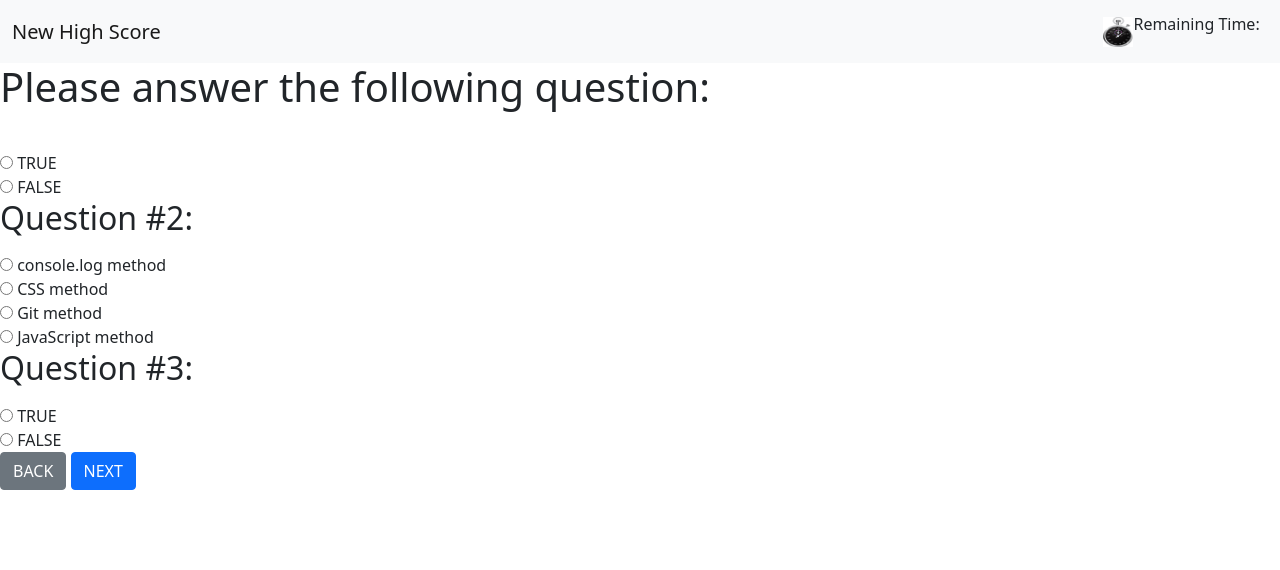
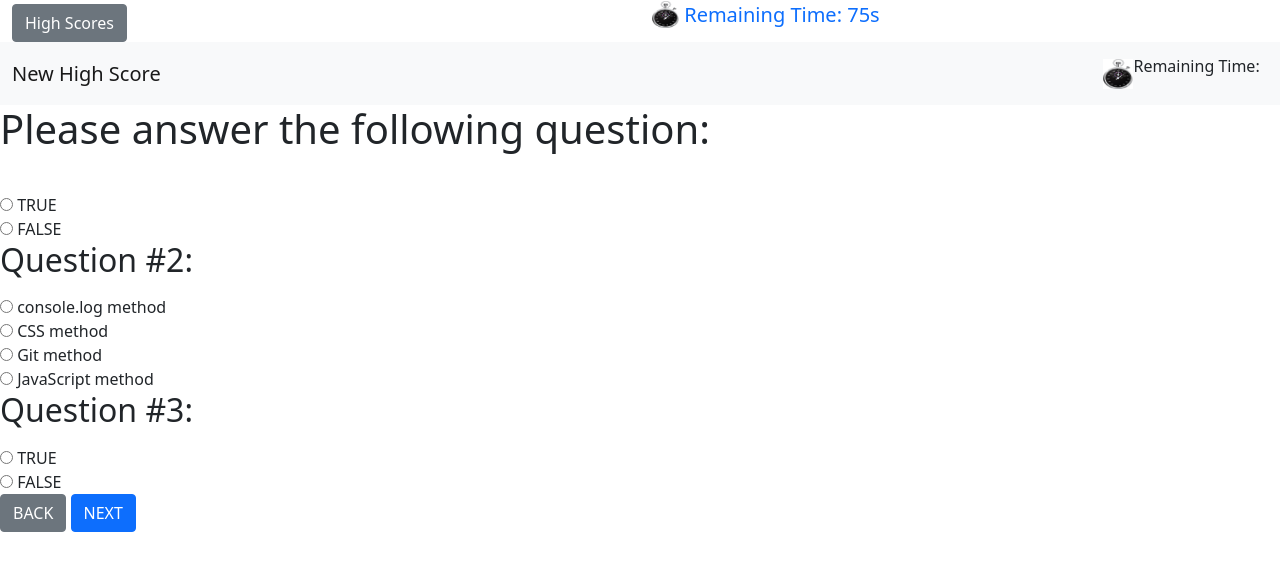
Before and after one commit to brittanyb89/Show-n-Tell, a website: page pages/page1-Quiz/quiz.html in a window 1280 px wide. Drawn offline with nearby package versions, Linux system fonts and the light colour scheme; files that its build step writes are made by us from their sources; files whose address does not match are found by name.

Commit message:
Added header from original html page

```diff
--- a/pages/page1-Quiz/quiz.html
+++ b/pages/page1-Quiz/quiz.html
@@ -20,6 +20,21 @@
     <link rel="icon" type="image/x-icon" href="../../assets/images/owl.jpg">
 
   </head>
+  <!-- Intro and timer in navbar -->
+  <body>
+    <header class="container-fluid">
+      <div class="row">
+        <div class="col-6">
+          <button id="High_Scores" type="button" class="btn btn-secondary d-inline-block mt-1">High Scores</button>
+        </div>
+        <div class="col-6">
+          <a class="navbar-brand" href="#">
+            <img src="./assets/images/timer.png" alt="stopwatch" width="27" height="27" class="d-inline-block align-text-top">
+            Remaining Time: 75s
+          </a>
+        </div>
+      </div>
+    </header>
 <nav class="navbar navbar-expand-lg navbar-light bg-light">
   <div class="container-fluid">
     <a class="navbar-brand" href="#">New High Score</a>
```
